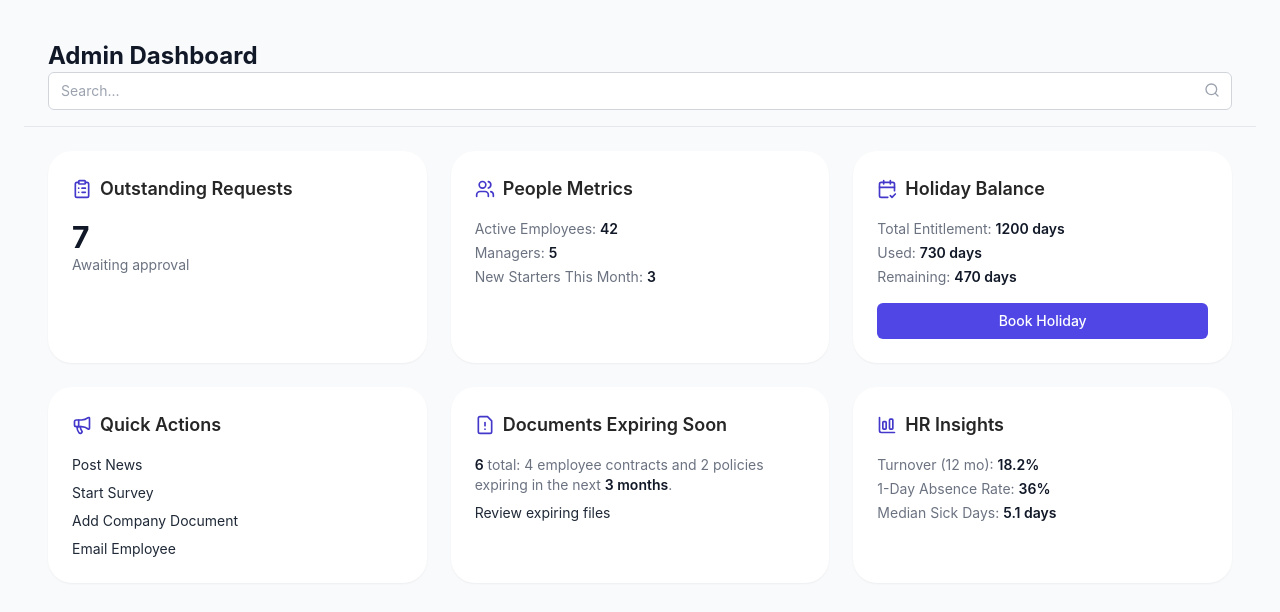
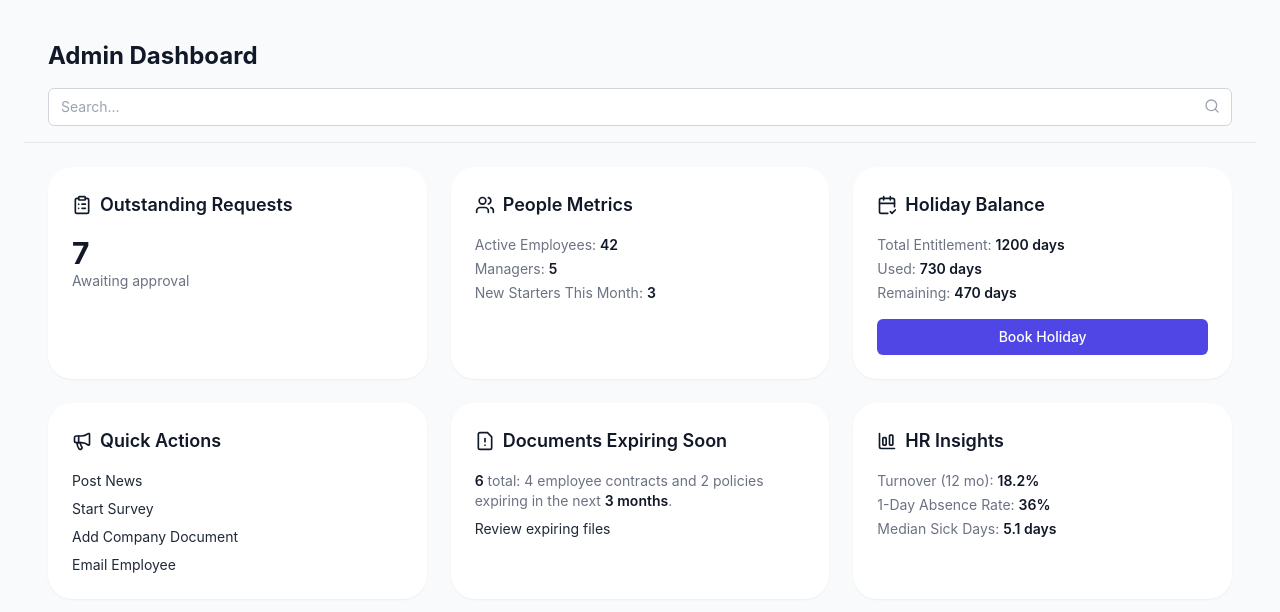
Before and after one commit to VacationReady/corenz-frontend, a Next.js app: page /dashboard/admin in a window 1280 px wide. Shown: the top 612 px of the page. Built offline with nearby package versions, Linux system fonts and the light colour scheme; no server answers.

Commit message:
Enhance DashboardWidget with brand colours, dark mode, and hover lift

```diff
--- a/app/components/ui/DashboardWidget.tsx
+++ b/app/components/ui/DashboardWidget.tsx
@@ -14,14 +14,14 @@ export function DashboardWidget({ title, icon: Icon, children, className }: Dash
   return (
     <Card
       title={
-        <div className="flex items-center gap-2 text-neutral-800 font-semibold">
-          <Icon className="w-5 h-5 text-indigo-700" />
+        <div className="flex items-center gap-2 text-gray-900 dark:text-gray-100 font-semibold">
+          <Icon className="w-5 h-5 text-primary" />
           <span>{title}</span>
         </div>
       }
-      className={className}
+      className={`hover:shadow-md transition-transform hover:-translate-y-0.5 ${className || ""}`}
     >
-      <div className="text-gray-800">{children}</div>
+      <div className="text-gray-800 dark:text-gray-200">{children}</div>
     </Card>
   );
 }
--- a/app/dashboard/admin/page.tsx
+++ b/app/dashboard/admin/page.tsx
@@ -19,15 +19,17 @@ export default function AdminDashboardPage() {
   return (
     <div className="flex flex-col flex-1 w-full">
       {/* Header */}
-      <header className="w-full flex flex-col sm:flex-row sm:items-center justify-between px-6 py-4 bg-surface dark:bg-surface-dark border-b dark:border-neutral-700">
-        <h1 className="text-2xl font-bold text-gray-900 dark:text-gray-100">Admin Dashboard</h1>
-        <div className="relative mt-3 sm:mt-0 w-full sm:w-64">
+      <header className="w-full px-6 py-4 bg-surface dark:bg-surface-dark border-b dark:border-neutral-700">
+  <div className="flex flex-col sm:flex-row sm:items-center sm:justify-between gap-2">
+    <h1 className="text-2xl font-bold text-gray-900 dark:text-gray-100 mb-2 sm:mb-0">Admin Dashboard</h1>
+    <div className="relative w-full sm:w-64">
       <input
         type="text"
         placeholder="Search..."
         className="w-full rounded-md border border-gray-300 dark:border-neutral-700 bg-white dark:bg-neutral-800 px-3 py-2 text-sm text-gray-900 dark:text-gray-100 placeholder-gray-400 dark:placeholder-gray-500 focus:outline-none focus:ring-2 focus:ring-primary transition"
       />
       <Search className="absolute right-3 top-2.5 w-4 h-4 text-gray-400 dark:text-gray-500" />
+    </div>
   </div>
 </header>
 
```
Lines whose indentation alone changed are shown as unchanged.
